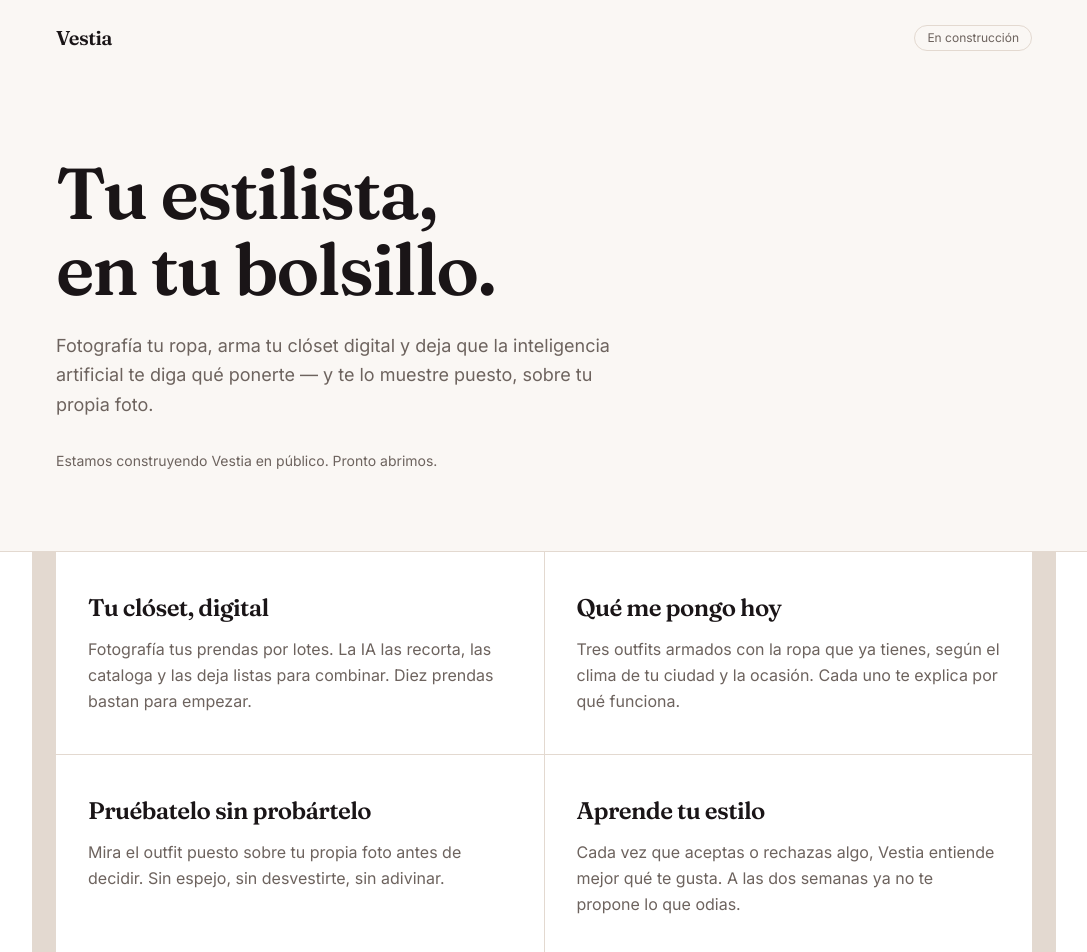
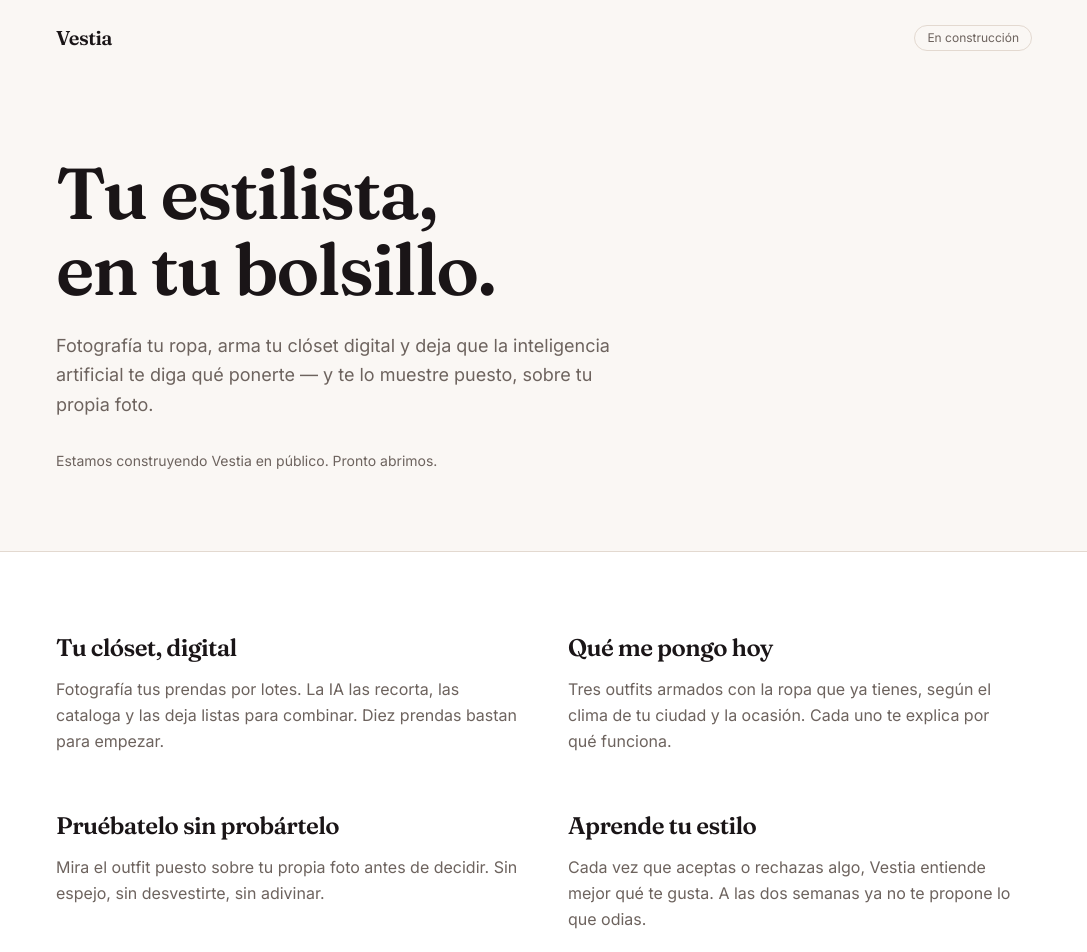
Before and after one commit to vestiamx-code/closetai, a Next.js app: page / in a window 1280 px wide. Shown: the top 952 px of the page, without its empty margins (96-1183 px from the left). Built offline with nearby package versions, Linux system fonts and the light colour scheme; no server answers.

Commit message:
fix: remove border artifact from landing feature grid
Painting bg-border on the padded container bleached the horizontal
padding instead of only the 1px gaps. Replaced the hairline-grid trick
with a padding wrapper plus a normal gap grid. Verified at 390x844 in
light and dark.

```diff
--- a/src/app/page.tsx
+++ b/src/app/page.tsx
@@ -52,10 +52,11 @@
         </p>
       </section>
 
-      <section className="border-t border-border bg-surface">
-        <div className="mx-auto grid w-full max-w-5xl gap-px bg-border px-6 sm:grid-cols-2">
+      <section className="border-y border-border bg-surface">
+        <div className="mx-auto w-full max-w-5xl px-6 py-14 sm:py-20">
+          <div className="grid gap-10 sm:grid-cols-2 sm:gap-x-12 sm:gap-y-14">
             {features.map((f) => (
-            <article key={f.title} className="bg-surface px-1 py-10 sm:px-8">
+              <article key={f.title}>
                 <h2 className="font-display text-2xl font-semibold tracking-tight">
                   {f.title}
                 </h2>
@@ -64,6 +65,7 @@
                 </p>
               </article>
             ))}
+          </div>
         </div>
       </section>
 
```
Also changed, not shown: 2 other files (tests, documents, lock files or other folders). Lines whose indentation alone changed are shown as unchanged.
